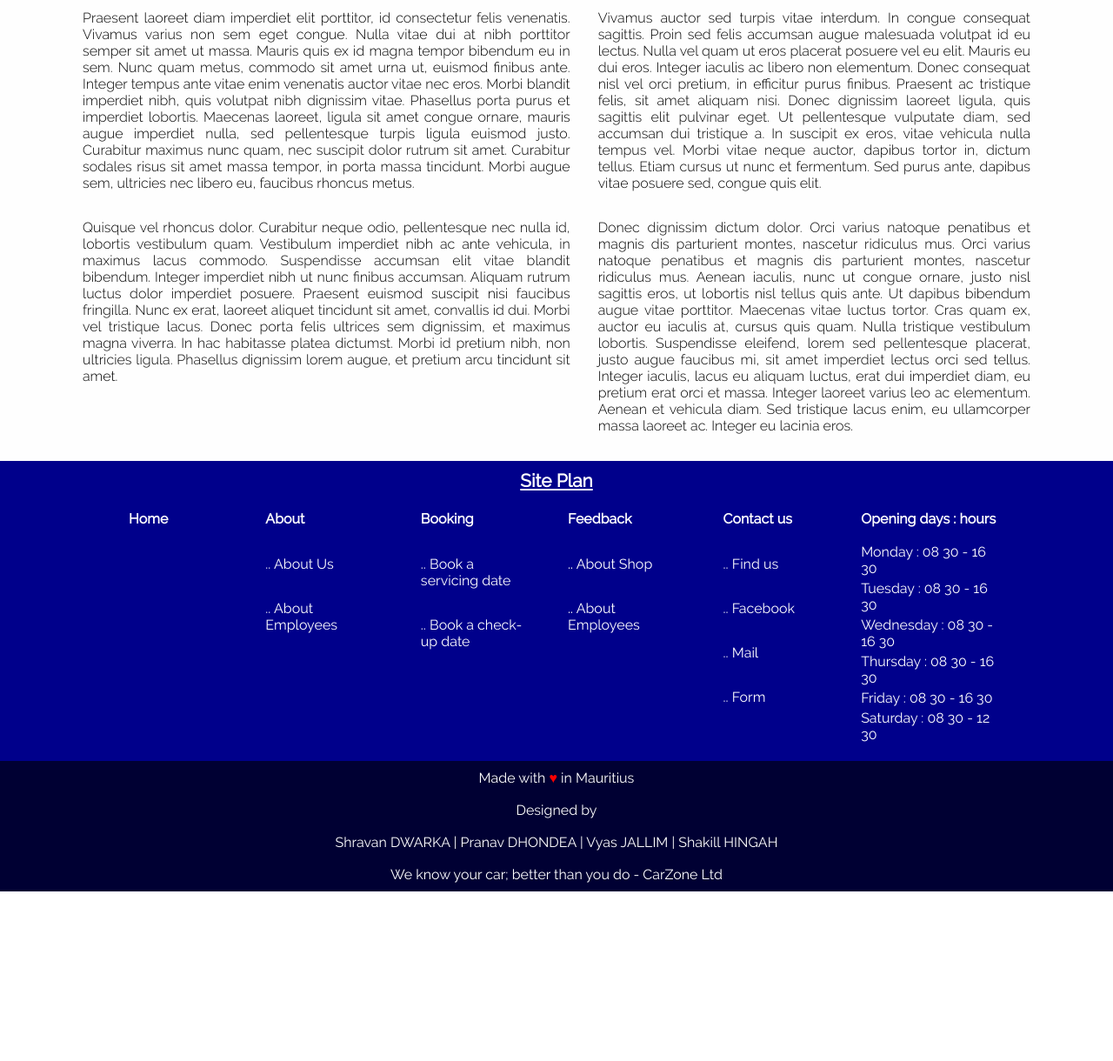
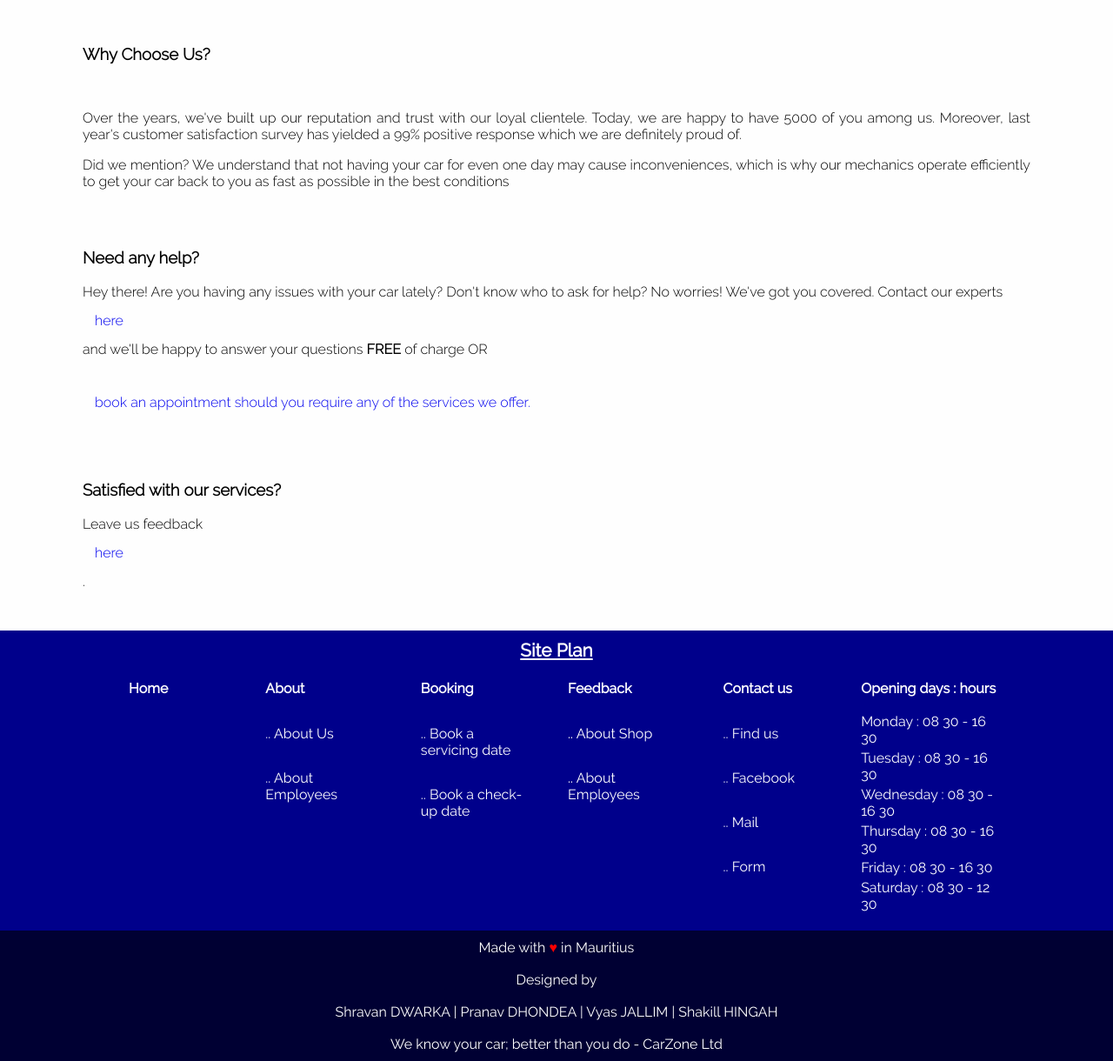
Before and after one commit to shravanSD/webcentric, a PHP site: page / in a window 1280 px wide. Shown: the part 1409-2629 px from the top of the page at 87% size. Before the commit the page ends 2434 px from the top, so only its background shows below. Run offline with PHP 8.4, Linux system fonts and the light colour scheme; lists and menus that the app fills with data are empty; some libraries are stand-ins or nearby versions.

Commit message:
Updated index.php with relevant contents, not final.

```diff
--- a/CarZone LTD/index.php
+++ b/CarZone LTD/index.php
@@ -35,69 +35,49 @@
                 <section>
                     <table id="cont" cellspacing="30px">
                         <tr>
-                            <td>
-                                Lorem ipsum dolor sit amet, consectetur adipiscing elit. Etiam facilisis elit eu eros vehicula, ut imperdiet nunc convallis.
-                                Morbi feugiat scelerisque consequat. Praesent porta, lorem ac rhoncus tempus, magna sapien dignissim metus, vel vehicula lectus erat ut sem.
-                                Cras massa diam, vehicula nec nibh id, ullamcorper cursus urna. Nullam eleifend nunc in posuere maximus. Proin faucibus pellentesque ultrices.
-                                Donec rhoncus libero nec metus rutrum, pretium consectetur lorem finibus. Aliquam vehicula malesuada ligula vitae convallis. Fusce id egestas nisi.
-                                Aliquam erat volutpat. Quisque ac sagittis nibh, et mollis metus. Nunc fermentum aliquet dui, id porta massa. Aliquam finibus magna vel enim dignissim facilisis.
-                                Cras in tempus quam.
-                            </td>
-                            <td>
-                                Vivamus et magna sem. Praesent convallis, lectus id pharetra elementum, lorem urna pharetra turpis, eget auctor nulla ante quis purus.
-                                Integer non massa nibh. Aenean eu nisl eu quam laoreet vehicula. Curabitur eu diam vel mi feugiat tincidunt. Vestibulum viverra, elit sed commodo convallis,
-                                sem lectus rhoncus orci, in eleifend augue metus porttitor justo. Phasellus semper gravida pretium.
+                            <td id="desc">
+                                <h3>Brief history &amp Info </h3>
+                                <p>We opened our dors in the fall of 2007 and thanks to you, our dear customers, we've grown a lot!  Our repair shops boast the latest equipment in car repair as well as trained personnel to take care of your cars' needs and ensure you are completely satisfied with our services.</p>
                             </td>
                         </tr>
+
                         <tr>
-                            <td>
-                                Mauris euismod orci et metus vestibulum, sit amet placerat ante lobortis. Etiam eu convallis odio. Sed dapibus, nisl sed efficitur blandit,
-                                massa metus egestas elit, eu luctus nibh lorem ac velit. Phasellus accumsan nisl sed metus dapibus tempor. Mauris rutrum mi ex, in pulvinar est faucibus maximus.
-                                Donec in orci vel arcu scelerisque faucibus id vitae mauris. Phasellus mattis, lacus at tristique rhoncus, tellus lectus ullamcorper urna, a tempor mauris odio
-                                eget orci. Donec vestibulum, est nec elementum hendrerit, sem quam pellentesque urna, sit amet sodales tellus nibh at nisl. Nulla facilisi. Pellentesque lacus
-                                enim, condimentum id orci eget, bibendum vehicula orci. Aliquam fringilla tincidunt suscipit. Donec sed tortor feugiat, aliquet nisl quis, convallis ipsum.
-                                Nullam quis hendrerit velit, sed facilisis mauris. Pellentesque habitant morbi tristique senectus et netus et malesuada fames ac turpis egestas. Duis et sapien
-                                placerat quam rutrum commodo.
-                            </td>
-                            <td>
-                                Suspendisse feugiat ante vel mauris convallis congue. Donec porttitor, dui et euismod semper, dui eros tristique magna, in faucibus tortor risus eget sapien.
-                                Curabitur lacinia egestas magna a euismod. Duis id augue nec lorem viverra lacinia vel at ligula. Phasellus urna dui, placerat sit amet diam sit amet, maximus
-                                aliquam justo. Donec eu consectetur lorem, non pulvinar erat. Mauris id cursus nulla. Aliquam erat volutpat. Morbi at ipsum commodo, consectetur turpis eget,
-                                tempus magna. Vivamus non nisl neque. Praesent quis arcu et mi euismod commodo et a velit. Cras volutpat sapien a dignissim hendrerit. Donec condimentum risus
-                                vitae varius dignissim. Nam luctus magna nec lorem tristique, in suscipit lacus laoreet. Nulla facilisi.
+                            <td id="services">
+                                <h3>Services</h3><br>
+                                <img src="images/Services/services.jpg" alt="services.jpg">
                             </td>
                         </tr>
+
                         <tr>
-                            <td>
-                                Praesent laoreet diam imperdiet elit porttitor, id consectetur felis venenatis. Vivamus varius non sem eget congue. Nulla vitae dui at nibh porttitor semper
-                                sit amet ut massa. Mauris quis ex id magna tempor bibendum eu in sem. Nunc quam metus, commodo sit amet urna ut, euismod finibus ante. Integer tempus ante vitae
-                                enim venenatis auctor vitae nec eros. Morbi blandit imperdiet nibh, quis volutpat nibh dignissim vitae. Phasellus porta purus et imperdiet lobortis. Maecenas
-                                laoreet, ligula sit amet congue ornare, mauris augue imperdiet nulla, sed pellentesque turpis ligula euismod justo. Curabitur maximus nunc quam, nec suscipit
-                                dolor rutrum sit amet. Curabitur sodales risus sit amet massa tempor, in porta massa tincidunt. Morbi augue sem, ultricies nec libero eu, faucibus rhoncus metus.
-                            </td>
-                            <td>
-                                Vivamus auctor sed turpis vitae interdum. In congue consequat sagittis. Proin sed felis accumsan augue malesuada volutpat id eu lectus. Nulla vel quam ut
-                                eros placerat posuere vel eu elit. Mauris eu dui eros. Integer iaculis ac libero non elementum. Donec consequat nisl vel orci pretium, in efficitur purus
-                                finibus. Praesent ac tristique felis, sit amet aliquam nisi. Donec dignissim laoreet ligula, quis sagittis elit pulvinar eget. Ut pellentesque vulputate diam,
-                                sed accumsan dui tristique a. In suscipit ex eros, vitae vehicula nulla tempus vel. Morbi vitae neque auctor, dapibus tortor in, dictum tellus. Etiam cursus ut
-                                nunc et fermentum. Sed purus ante, dapibus vitae posuere sed, congue quis elit.
+                            <td id="services">
+                                <h3>Why Choose Us?</h3><br>
+                                <p>Over the years, we've built up our reputation and trust with our loyal clientele. Today, we are happy to have 5000 of you among us. Moreover, last year's customer satisfaction survey has yielded a 99% positive response which we are definitely proud of. </p>
+
+                                <p>Did we mention? We understand that not having your car for even one day may cause inconveniences, which is why our mechanics operate efficiently to get your car back to you as fast as possible in the best conditions</p>
                             </td>
                         </tr>
+
+
+
+<!--                         <tr>
+                            <td id="review">
+                                <h3>Reviews</h3>
+                                <img src="images/Reviews/speech-left.png" alt="speech-left.jpg" width="500px" id="speech-l">
+                                <img src="images/Reviews/speech-right.png" alt="speech-right.jpg" width="700px" id="speech-r">
+                            </td>
+                        </tr>  -->
+
                         <tr>
-                            <td>
-                                Quisque vel rhoncus dolor. Curabitur neque odio, pellentesque nec nulla id, lobortis vestibulum quam. Vestibulum imperdiet nibh ac ante vehicula, in
-                                maximus lacus commodo. Suspendisse accumsan elit vitae blandit bibendum. Integer imperdiet nibh ut nunc finibus accumsan. Aliquam rutrum luctus dolor
-                                imperdiet posuere. Praesent euismod suscipit nisi faucibus fringilla. Nunc ex erat, laoreet aliquet tincidunt sit amet, convallis id dui. Morbi vel tristique
-                                lacus. Donec porta felis ultrices sem dignissim, et maximus magna viverra. In hac habitasse platea dictumst. Morbi id pretium nibh, non ultricies ligula.
-                                Phasellus dignissim lorem augue, et pretium arcu tincidunt sit amet.
-                            </td>
-                            <td>
-                                Donec dignissim dictum dolor. Orci varius natoque penatibus et magnis dis parturient montes, nascetur ridiculus mus. Orci varius natoque penatibus et magnis
-                                dis parturient montes, nascetur ridiculus mus. Aenean iaculis, nunc ut congue ornare, justo nisl sagittis eros, ut lobortis nisl tellus quis ante. Ut dapibus
-                                bibendum augue vitae porttitor. Maecenas vitae luctus tortor. Cras quam ex, auctor eu iaculis at, cursus quis quam. Nulla tristique vestibulum lobortis.
-                                Suspendisse eleifend, lorem sed pellentesque placerat, justo augue faucibus mi, sit amet imperdiet lectus orci sed tellus. Integer iaculis, lacus eu aliquam
-                                luctus, erat dui imperdiet diam, eu pretium erat orci et massa. Integer laoreet varius leo ac elementum. Aenean et vehicula diam. Sed tristique lacus enim,
-                                eu ullamcorper massa laoreet ac. Integer eu lacinia eros.
+                            <td id="help">
+                                <h3>Need any help?</h3>
+                                    <p>Hey there! Are you having any issues with your car lately? Don't know who to ask for help? No worries! We've got you covered. Contact our experts <span><a href="contact.php">here</a></span>and we'll be happy to answer your questions <strong>FREE</strong> of charge OR <span><a href="bookingserv.php"></span>book an appointment should you require any of the services we offer.</a> </p>
+                                </td>
+                        </tr>
+
+                        <tr>
+                            <td id="services">
+                                <h3>Satisfied with our services?</h3>
+                                <p>Leave us feedback <a href="customerfeedback.php">here</a>.</p>
                             </td>
                         </tr>
 
```
